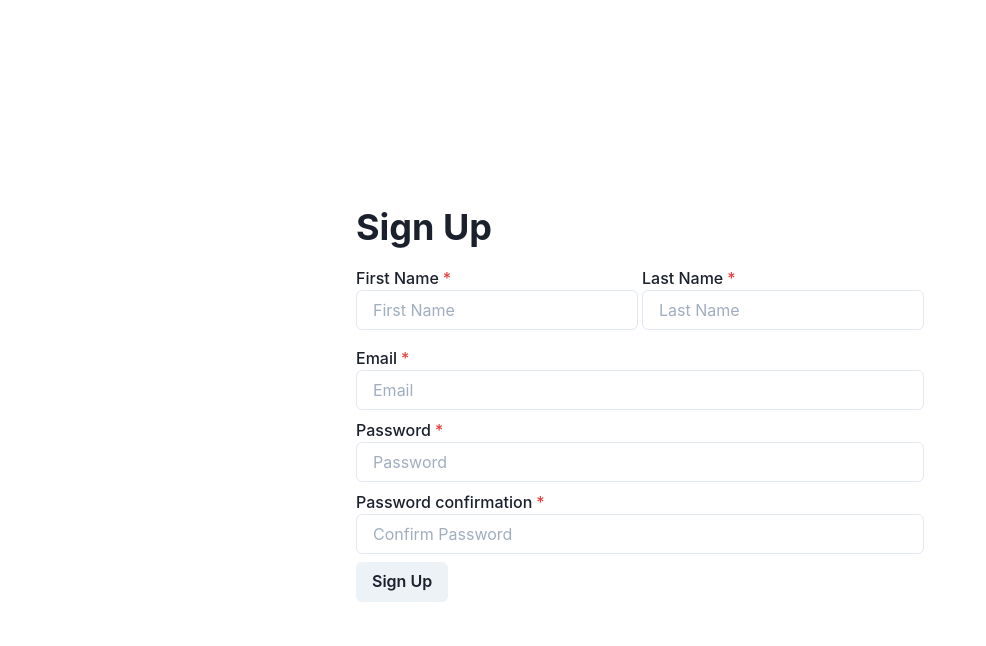
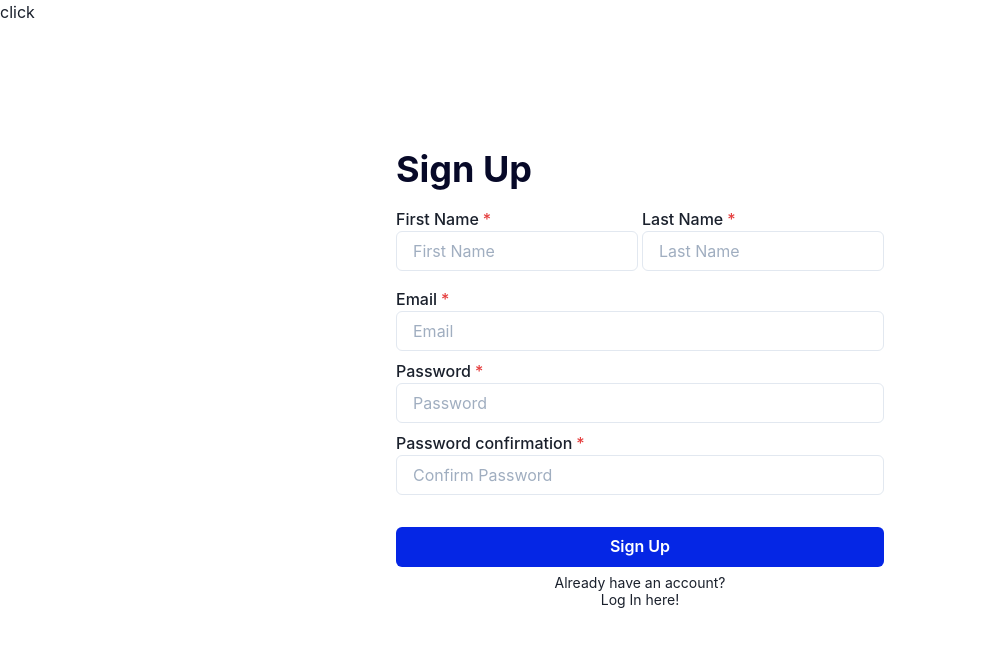
Before and after one commit to andrespty/simpleevents, a React (Create React App) app in the folder frontend/: page /signup in a window 1280 px wide. Shown: the top 646 px of the page, without its empty margins (0-986 px from the left). Built offline with nearby package versions, Linux system fonts and the light colour scheme.

Commit message:
Working on adding images to database

```diff
--- a/frontend/src/App.js
+++ b/frontend/src/App.js
@@ -1,11 +1,17 @@
 import { BrowserRouter as Router, Switch, Route } from "react-router-dom";
 import Home from './pages/Home/Home';
 import LoginSignUp from "./pages/LogInSignUp/LoginSignUp";
+import { createContext, useReducer } from "react";
 
 export const url = 'http://127.0.0.1:8000'
 
 function App() {
+
+  const [ user, setUser ] = useReducer(userReducer, initialUser)
+
   return (
+    <UserContext.Provider value={{user, setUser}}>
+      <button onClick={() => console.log(user)}>click</button>
       <Router>
         <Switch>
 
@@ -23,7 +29,39 @@ function App() {
 
         </Switch>
       </Router>
+    </UserContext.Provider>
   );
 }
 
 export default App;
+
+const initialUser = {
+  id:0,
+  first_name: '',
+  last_name: '',
+  email: ''
+}
+
+const userReducer = (state, action) => {
+  switch(action.type){
+
+    case 'loginSignup':
+      return {
+        ...state,
+        id: action.id,
+        first_name: action.first_name,
+        last_name: action.last_name,
+        email: action.email
+      }
+    case 'update':
+      return {
+        ...state,
+        [action.attribute]: action.value
+      }
+
+    default:
+      return initialUser
+  }
+}
+
+export const UserContext = createContext()
--- a/frontend/src/index.js
+++ b/frontend/src/index.js
@@ -4,10 +4,11 @@ import './index.css';
 import App from './App';
 import reportWebVitals from './reportWebVitals';
 import { ChakraProvider } from '@chakra-ui/react'
+import { theme } from './theme/theme'
 
 ReactDOM.render(
   <React.StrictMode>
-    <ChakraProvider>
+    <ChakraProvider theme={theme}>
       <App />
     </ChakraProvider>
   </React.StrictMode>,
--- a/frontend/src/pages/LogInSignUp/LoginSignUp.js
+++ b/frontend/src/pages/LogInSignUp/LoginSignUp.js
@@ -1,18 +1,19 @@
-import React from 'react'
-import { Box, Center, Heading, Input, Button, FormControl, FormLabel, Grid, GridItem } from '@chakra-ui/react'
+import React, {memo} from 'react'
+import { Box, Center, Heading, Input, Button, FormControl, FormLabel, Grid, GridItem, FormErrorMessage, Collapse,
+    Alert, AlertDescription, AlertIcon, Flex, Spacer, Text, Link } from '@chakra-ui/react'
 import useLoginSignup from './useLoginSignup'
 
 
 function LoginSignUp({ isLogin }) {
 
-    const { setInfo, submit } = useLoginSignup(isLogin)
+    const { setInfo, submit, loading, error } = useLoginSignup(isLogin)
 
     return (
-        <Center h={window.innerHeight}>
-        <form onSubmit={(e) => submit(e)}>
-            <Box bg='whiteAlpha.100' p={3} borderRadius={6} >
+        <Center h={window.innerHeight - 100}>
+        <Box w={{base:'90%', sm:'70%', md:'50%', lg:'40%'}} minH={'40%'} p={3} borderRadius={6} >
+            <Flex direction='column'>
 
-                <Heading my={2}>
+                <Heading my={2} textColor='secondary.900'>
                     {
                         isLogin
                         ? 'Log In'
@@ -20,30 +21,78 @@ function LoginSignUp({ isLogin }) {
                     }
                 </Heading>
 
+                <form onSubmit={(e) => submit(e)} bg='green.400' height='100%' id='login-signup'>
+                {
+                    // Alert error when logging in
+                    isLogin
+                    ?<Collapse in={error.detail === '' ? false : true}>
+                        <Alert status='error'>
+                            <AlertIcon/>
+                            <AlertDescription>{error.detail}</AlertDescription>
+                        </Alert>
+                    </Collapse>
+                    : null
+                }
+
                 {/* First Name and Last Name fields */}
                 {
                     isLogin
                     ? null
                     :<Grid templateColumns="repeat(4, 1fr)" gap={1} >
                         <GridItem colSpan={2}>
-                            <Field label='First Name' placeholder='First Name' onChange={(e) => setInfo({'attribute':'first_name', 'value': e.target.value})}/>
+                            <Field
+                                label='First Name'
+                                placeholder='First Name'
+                                error={error.first_name}
+                                onChange={(e) => setInfo({'attribute':'first_name', 'value': e.target.value})}
+                                isInvalid={error.first_name === '' ? false : true}
+                            />
                         </GridItem>
                         <GridItem colSpan={2}>
-                            <Field label='Last Name' placeholder='Last Name' onChange={(e) => setInfo({'attribute':'last_name', 'value': e.target.value})}/>
+                            <Field
+                                label='Last Name'
+                                placeholder='Last Name'
+                                error={error.last_name}
+                                onChange={(e) => setInfo({'attribute':'last_name', 'value': e.target.value})}
+                                isInvalid={error.last_name === '' ? false : true}
+                            />
                         </GridItem>
                     </Grid>
                 }
 
-                <Field label='Email' placeholder='Email' onChange={(e) => setInfo({'attribute':'email', 'value': e.target.value})}/>
-                <Field label='Password' placeholder='Password' type='password' onChange={(e) => setInfo({'attribute':'password', 'value': e.target.value})}/>
+                <Field
+                    label='Email'
+                    placeholder='Email'
+                    error={error.email}
+                    onChange={(e) => setInfo({'attribute':'email', 'value': e.target.value})}
+                    isInvalid={error.email === '' ? false : true}
+                />
+                <Field
+                    label='Password'
+                    placeholder='Password'
+                    type='password'
+                    error={error.password}
+                    onChange={(e) => setInfo({'attribute':'password', 'value': e.target.value})}
+                    isInvalid={error.password === '' ? false : true}
+                />
 
                 {
                     isLogin
                     ? null
-                    : <Field label='Password confirmation' placeholder='Confirm Password' type='password' onChange={(e) => setInfo({'attribute':'password2', 'value': e.target.value})}/>
+                    : <Field
+                        label='Password confirmation'
+                        placeholder='Confirm Password'
+                        type='password'
+                        onChange={(e) => setInfo({'attribute':'password2', 'value': e.target.value})}
+                        error={error.password2}
+                        isInvalid={error.password2 === '' ? false : true}
+                    />
                 }
+                </form>
 
-                <Button type='submit'>
+                <Spacer />
+
+                <Button type='submit' isLoading={loading} form='login-signup' mt={6} colorScheme='primary' >
                     {
                         isLogin
                         ? 'Log In'
@@ -51,19 +100,48 @@ function LoginSignUp({ isLogin }) {
                     }
                 </Button>
 
-            </Box>
-        </form>
+                <HasAccount isLogin={isLogin} />
+
+            </Flex>
+
+        </Box>
         </Center>
     )
 }
 
 export default LoginSignUp
 
-const Field = ({ label, placeholder, ...Children }) => {
+const HasAccount = memo(({isLogin}) => {
+    if (isLogin){
+        console.log(isLogin)
+        return(
+            <Text align='center' fontSize='sm' lineHeight={1.2} mt={2}>
+                Don't have an account? <br/>
+                <Link href={'/signup'}>
+                    Create on here!
+                </Link>
+            </Text>
+        )
+    }
+    else{
+        return(
+            <Text align='center' fontSize='sm' lineHeight={1.2} mt={2}>
+                Already have an account? <br/>
+                <Link href={'/login'}>
+                    Log In here!
+                </Link>
+            </Text>
+        )
+    }
+})
+
+
+const Field = ({ label, placeholder, error, isInvalid, ...Children }) => {
     return(
-        <FormControl isRequired my={2} >
+        <FormControl isRequired my={2} isInvalid={isInvalid}>
             <FormLabel my={0}>{label}</FormLabel>
             <Input placeholder={placeholder} {...Children} />
+            <FormErrorMessage>{error}</FormErrorMessage>
         </FormControl>
     )
 }
--- a/frontend/src/pages/LogInSignUp/useLoginSignup.js
+++ b/frontend/src/pages/LogInSignUp/useLoginSignup.js
@@ -1,13 +1,41 @@
-import { useReducer } from "react"
+import { useReducer, useState } from "react"
 import { url } from "../../App"
+import { UserContext } from "../../App"
+import { useContext } from "react"
+import { CheckPasswordsAreSame, CheckPassword } from "../../utils/UtilitiesFunctions"
+import { useParams, useHistory } from 'react-router'
 
 const useLoginSignup = (isLogin) => {
     const [ info, setInfo ] = useReducer(reducer, initialState)
+    const [ error, setError ] = useReducer(errorReducer, initialStateErrors)
+    const { setUser } = useContext(UserContext)
+    const [ loading, setLoading ] = useState(false)
+
+    // let { redirect, id } = useParams()  //used for redirection to the source where the user came from
+    let history = useHistory()
+    const fetchUrl = isLogin ? `${url}/api/token/` : `${url}/api/models/user/`
 
     const submit = (e) => {
         e.preventDefault()
+        let hasError = false
+        if (!isLogin){
+            if (!CheckPassword(info.password)){
+                setError({password:'Password must be between 6 - 20 characters long, and contain at least one numeric digit and one non-numeric digit.'})
+                hasError=true
+            }
+            if (!CheckPasswordsAreSame(info.password, info.password2)){
+                setError({
+                    password:'Passwords must match.',
+                    password2:'Passwords must match.'
+                })
+                hasError = true
+            }
 
-        fetch(`${url}/api/models/user/`, {
+        }
+
+        if (!hasError){
+            setLoading(true)
+            fetch(fetchUrl, {
                 method: 'POST',
                 headers: {
                     'Content-Type': 'application/json'
@@ -17,12 +45,36 @@ const useLoginSignup = (isLogin) => {
             .then(res => res.json())
             .then(json => {
                 console.log(json)
+                if ((isLogin && !json.access) || (!isLogin && !json.token)){
+                    console.log('error')
+                    setError(json)
+                    hasError=true
+                }
+                else{
+                    if ( isLogin ){
+                        let user = JSON.parse(window.atob(json['access'].split('.')[1]))
+                        setUser({type:'loginSignup', ...user})
+                        localStorage.setItem('access', json.access)
+                        localStorage.setItem('refresh', json.refresh)
+                    }
+                    else{
+                        setUser({type:'loginSignup', ...json})
+                        localStorage.setItem('access', json.token.access)
+                        localStorage.setItem('refresh', json.token.refresh)
+                    }
+                    setError()
+                }
+                setLoading(false)
+                if (!hasError){
+                    history.push('/')
+                }
             })
+        }
 
         console.log('submited')
     }
 
-    return { setInfo, submit }
+    return { setInfo, submit, loading, error }
 }
 
 export default useLoginSignup
@@ -35,6 +87,22 @@ const initialState = {
     password2: ''
 }
 
+const initialStateErrors = {
+    first_name: '',
+    last_name: '',
+    email: '',
+    password: '',
+    password2:'',
+    detail: ''
+}
+
+const errorReducer = (state, action) => {
+    return {
+        ...initialStateErrors,
+        ...action
+    }
+}
+
 const reducer = (state, action) => {
     return {
         ...state,
--- /dev/null
+++ b/frontend/src/utils/UtilitiesFunctions.js
@@ -0,0 +1,12 @@
+export const CheckPasswordsAreSame = (p1, p2) => {
+    return p1 === p2
+}
+export const CheckPassword = (inputtxt) => {
+    var passw = /^(?=.*\d)(?=.*[a-z]).{6,20}$/;
+    if(inputtxt.match(passw)) {
+        return true;
+    }
+    else{
+        return false;
+    }
+}
```
Also changed, not shown: frontend/src/pages/Home/Home.js (+17 -23 lines), frontend/src/theme/theme.js (added, +30 -0 lines), 2 other files (tests, documents, lock files or other folders). Lines whose indentation alone changed are shown as unchanged.
